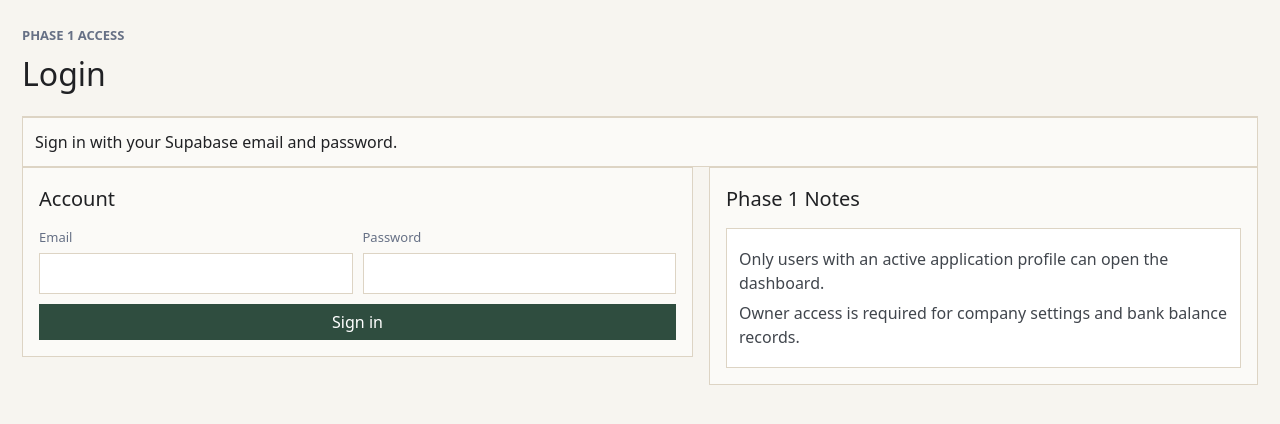
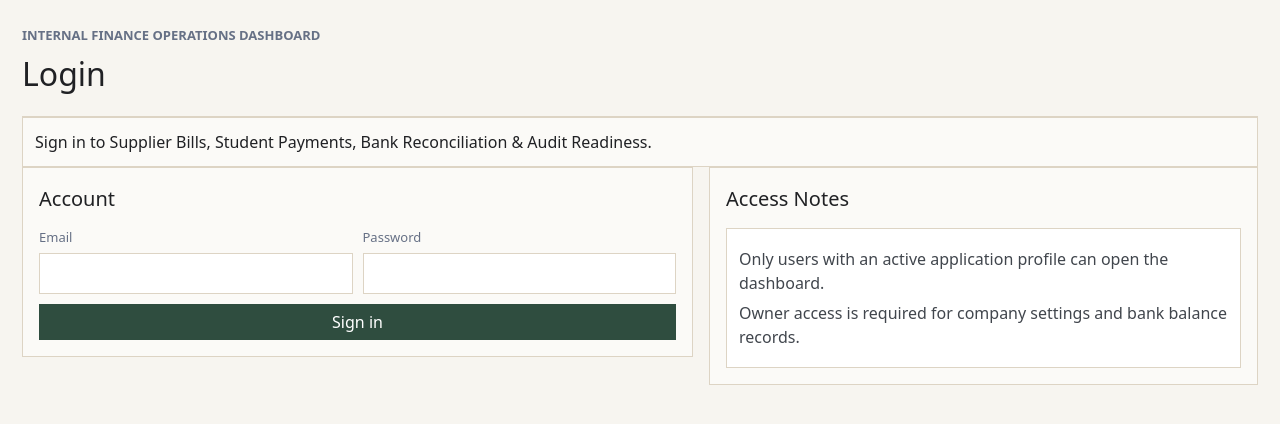
Before and after one commit to sfchong72/expenses-tracker-bankrecon, a Next.js app: page /login in a window 1280 px wide. Shown: the top 424 px of the page. Built offline with nearby package versions, Linux system fonts and the light colour scheme; no server answers.

Commit message:
Update login branding

```diff
--- a/app/login/page.tsx
+++ b/app/login/page.tsx
@@ -7,7 +7,7 @@ export default function LoginPage() {
   const supabase = useMemo(() => createClient(), []);
   const [email, setEmail] = useState("");
   const [password, setPassword] = useState("");
-  const [message, setMessage] = useState("Sign in with your Supabase email and password.");
+  const [message, setMessage] = useState("Sign in to Supplier Bills, Student Payments, Bank Reconciliation & Audit Readiness.");
   const [error, setError] = useState("");
   const [busy, setBusy] = useState(false);
 
@@ -59,7 +59,7 @@ export default function LoginPage() {
     <main>
       <header>
         <div>
-          <span>Phase 1 access</span>
+          <span>Internal Finance Operations Dashboard</span>
           <h1>Login</h1>
         </div>
       </header>
@@ -79,7 +79,7 @@ export default function LoginPage() {
         </div>
 
         <div className="panel">
-          <h2>Phase 1 Notes</h2>
+          <h2>Access Notes</h2>
           <div className="mini">
             <p>Only users with an active application profile can open the dashboard.</p>
             <p>Owner access is required for company settings and bank balance records.</p>
```
